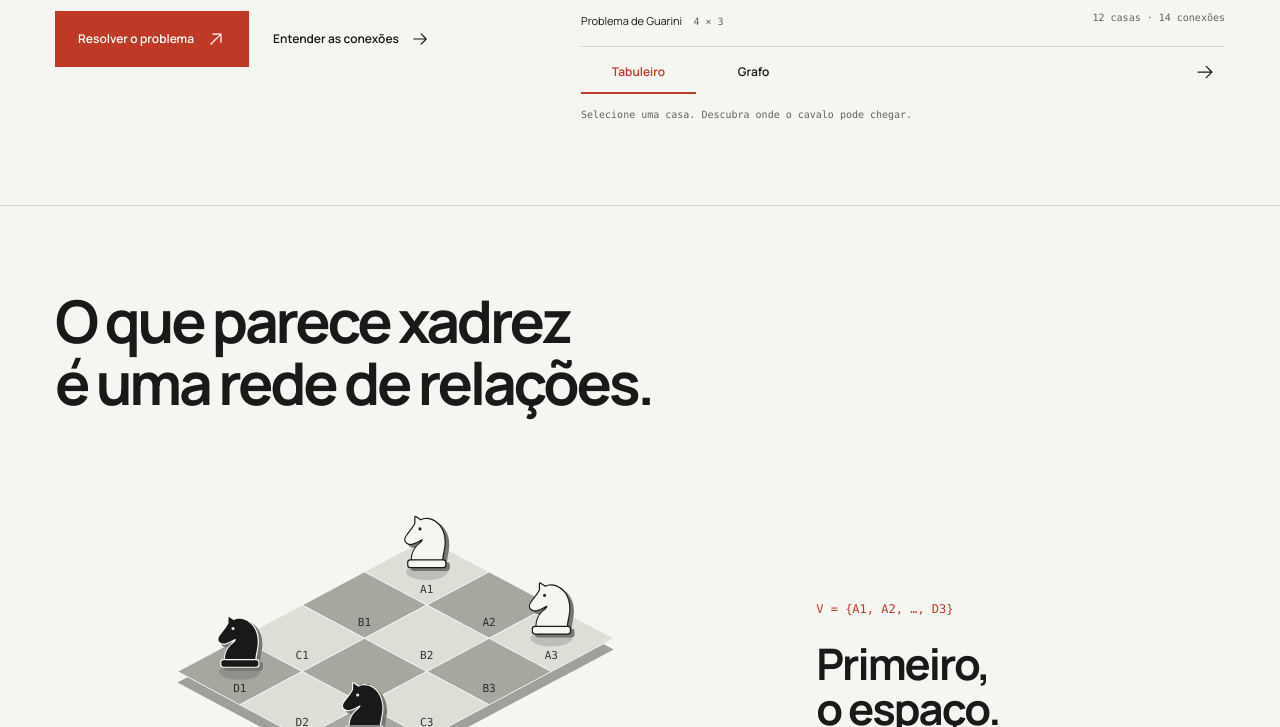
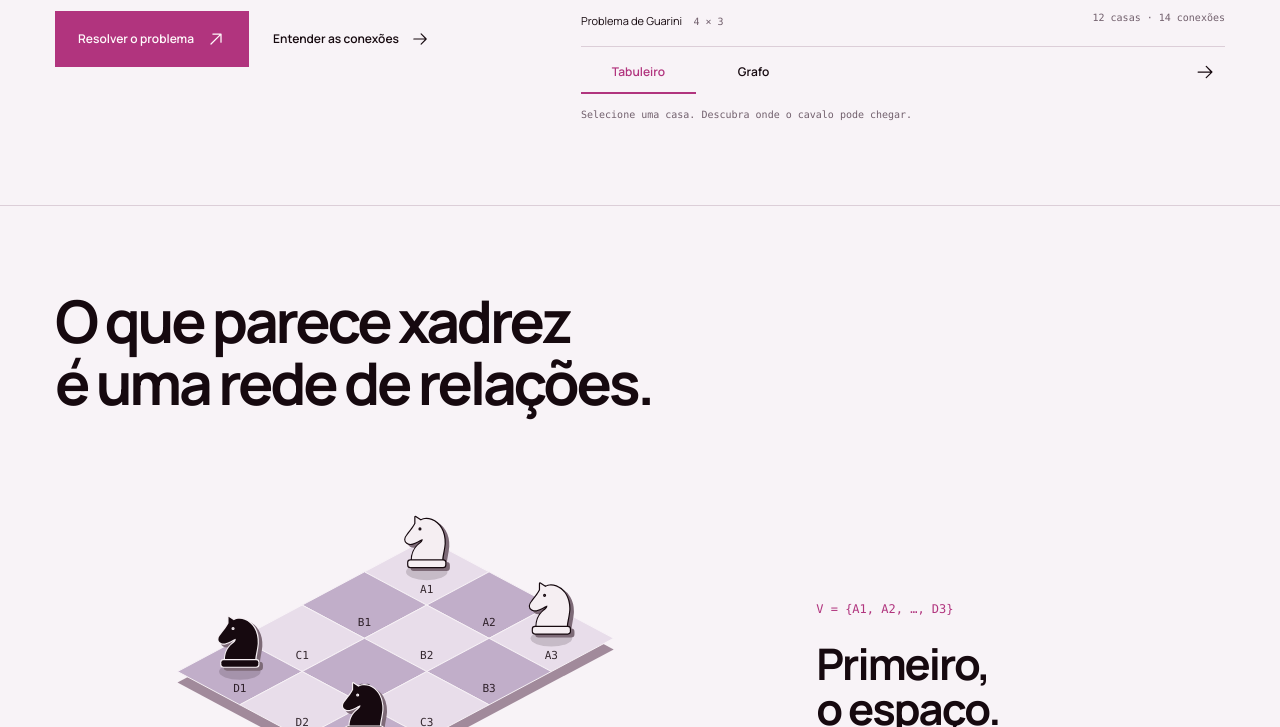
Before and after one commit to Emanuelfo/Graphos_Site, a website: page index.html in a window 1280 px wide. Shown: the part 597-1324 px from the top of the page. Drawn offline with Linux system fonts and the light colour scheme.

Commit message:
Adapt Graphos colors to the original pink and lilac palette

```diff
--- a/css/home.css
+++ b/css/home.css
@@ -186,12 +186,12 @@
   stroke-width: 2;
 }
 .piece-shadow {
-  fill: #191919;
+  fill: var(--piece-dark);
   opacity: 0.16;
 }
 .piece-depth {
-  fill: #777771;
-  stroke: #777771;
+  fill: var(--piece-depth);
+  stroke: var(--piece-depth);
 }
 .scene-piece {
   pointer-events: none;
--- a/css/style.css
+++ b/css/style.css
@@ -6,25 +6,30 @@
   font-display: swap;
 }
 :root {
-  --bg: #f5f5f2;
-  --surface: #fff;
-  --cv: #eeeee9;
-  --ink: #191919;
-  --mut: #63635d;
-  --line: #d3d3cc;
-  --line2: #a0a09a;
-  --ac: #be3a27;
-  --ac2: #98301f;
-  --onac: #fff;
-  --rose: #f3e3de;
-  --rose-ink: #98301f;
-  --pur: #777770;
-  --pur2: #aaa9a2;
-  --warn: #aa322b;
-  --lt: #deded7;
-  --dk: #a7a7a0;
-  --tint: #e8e8e1;
-  --board-label: #30302c;
+  /* Original Graphos pink/lilac palette, adapted for a light canvas. */
+  --bg: #f8f3f7;
+  --surface: #fffafb;
+  --cv: #f0e6ef;
+  --ink: #16090f;
+  --mut: #72606d;
+  --line: #dcced8;
+  --line2: #a18a9b;
+  --ac: #b1347e;
+  --ac2: #922465;
+  --onac: #fffafb;
+  --rose: #f4deeb;
+  --rose-ink: #922465;
+  --pur: #6853ad;
+  --pur2: #b5a5d5;
+  --warn: #9e342b;
+  --lt: #e8ddea;
+  --dk: #c1aec9;
+  --tint: #f0e6ee;
+  --board-label: #301f32;
+  --piece-light: #f5eef2;
+  --piece-dark: #16090f;
+  --piece-outline: #7d6a77;
+  --piece-depth: #7d6a77;
   --shadow: none;
   --display: Manrope, system-ui, sans-serif;
   --body: Manrope, system-ui, sans-serif;
@@ -33,25 +38,26 @@
   color-scheme: light;
 }
 :root[data-theme="dark"] {
-  --bg: #191919;
-  --surface: #252525;
-  --cv: #232323;
-  --ink: #f5f5f2;
-  --mut: #b3b3ab;
-  --line: #454540;
-  --line2: #777771;
-  --ac: #ff8c75;
-  --ac2: #ffa28f;
-  --onac: #191919;
-  --rose: #3a2925;
-  --rose-ink: #ff8c75;
-  --pur: #999990;
-  --pur2: #65655e;
-  --warn: #ffa28f;
-  --lt: #60605a;
-  --dk: #3d3d38;
-  --tint: #30302b;
-  --board-label: #f5f5f2;
+  /* Brand colors from origin/main, retaining the current visual system. */
+  --bg: #0d080f;
+  --surface: #170e15;
+  --cv: #0a060c;
+  --ink: #f5eef2;
+  --mut: #a495a0;
+  --line: #2e2029;
+  --line2: #4a3644;
+  --ac: #e847ab;
+  --ac2: #b1347e;
+  --onac: #16090f;
+  --rose: #2b1322;
+  --rose-ink: #e847ab;
+  --pur: #a794e0;
+  --pur2: #6853ad;
+  --warn: #f28b7d;
+  --lt: #2b1b27;
+  --dk: #1a1018;
+  --tint: #170e15;
+  --board-label: #f5eef2;
   color-scheme: dark;
 }
 * {
@@ -769,7 +775,7 @@ summary {
 .list tr[data-id]:hover,
 .list tr.cur {
   background: var(--rose);
-  color: var(--ac);
+  color: var(--rose-ink);
 }
 .matrix {
   overflow: auto;
@@ -808,7 +814,7 @@ summary {
 }
 .moves .cur {
   background: var(--rose);
-  color: var(--ac);
+  color: var(--rose-ink);
   box-shadow: inset 2px 0 var(--ac);
 }
 .pb {
@@ -924,20 +930,20 @@ summary {
   font-size: 16px;
 }
 .n.W circle {
-  fill: #f5f5f2;
-  stroke: #777771;
+  fill: var(--piece-light);
+  stroke: var(--piece-outline);
   stroke-width: 2;
 }
 .n.W text {
-  fill: #191919;
+  fill: var(--piece-dark);
 }
 .n.B circle {
-  fill: #191919;
+  fill: var(--piece-dark);
   stroke: var(--pur);
   stroke-width: 2;
 }
 .n.B text {
-  fill: #f5f5f2;
+  fill: var(--piece-light);
 }
 .n.hub circle {
   stroke: var(--ac);
--- a/index.html
+++ b/index.html
@@ -7,7 +7,7 @@
       content="width=device-width, initial-scale=1, viewport-fit=cover"
     />
     <meta name="color-scheme" content="light dark" />
-    <meta name="theme-color" content="#f5f5f2" />
+    <meta name="theme-color" content="#f8f3f7" />
     <meta
       name="description"
       content="Um pequeno problema de xadrez. Um universo de conexões. Construa tabuleiros, explore grafos e encontre caminhos mínimos."
--- a/js/main.js
+++ b/js/main.js
@@ -111,7 +111,7 @@ window.Graphos = window.Graphos || {};
   };
   G.knight = (x, y, s, color) => {
     const w = color === "W";
-    return `<use href="#kn" class="k" x="${x}" y="${y}" width="${s}" height="${s}" fill="${w ? "#F5F5F2" : "#191919"}" stroke="${w ? "#191919" : "#F5F5F2"}" stroke-width="4" paint-order="stroke" stroke-linejoin="round"/>`;
+    return `<use href="#kn" class="k" x="${x}" y="${y}" width="${s}" height="${s}" fill="${w ? "var(--piece-light)" : "var(--piece-dark)"}" stroke="${w ? "var(--piece-dark)" : "var(--piece-light)"}" stroke-width="4" paint-order="stroke" stroke-linejoin="round"/>`;
   };
   /* Se não há estrutura, troca a área de trabalho por um aviso. */
   G.requireStructure = () => {
@@ -214,7 +214,12 @@ window.Graphos = window.Graphos || {};
       );
       document
         .querySelector('meta[name="theme-color"]')
-        ?.setAttribute("content", dark ? "#191919" : "#f5f5f2");
+        ?.setAttribute(
+          "content",
+          getComputedStyle(document.documentElement)
+            .getPropertyValue("--bg")
+            .trim(),
+        );
     };
     toggle.addEventListener("click", () => {
       const theme =
```
Also changed, not shown: analise.html (+1 -0 lines), docs/visual-review.md (+8 -0 lines), estrutura.html (+1 -0 lines), geometria.html (+1 -0 lines), grafo.html (+1 -0 lines), regras.html (+1 -0 lines), solucao.html (+1 -0 lines).
